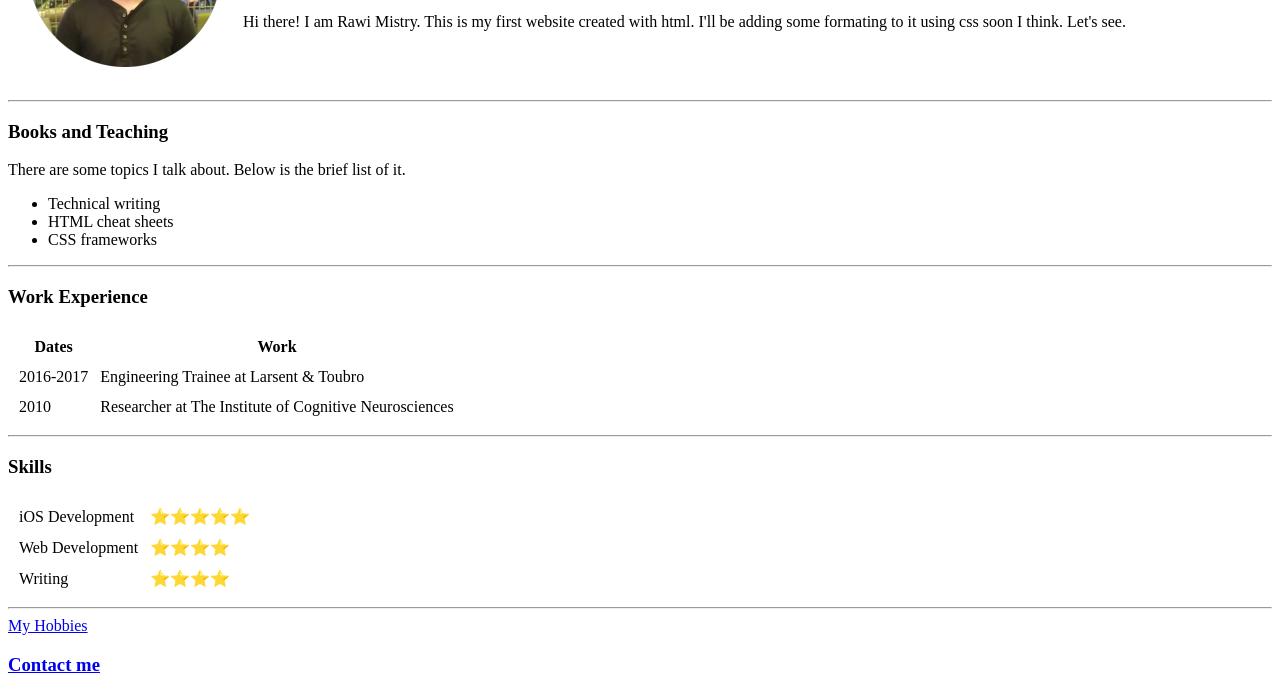
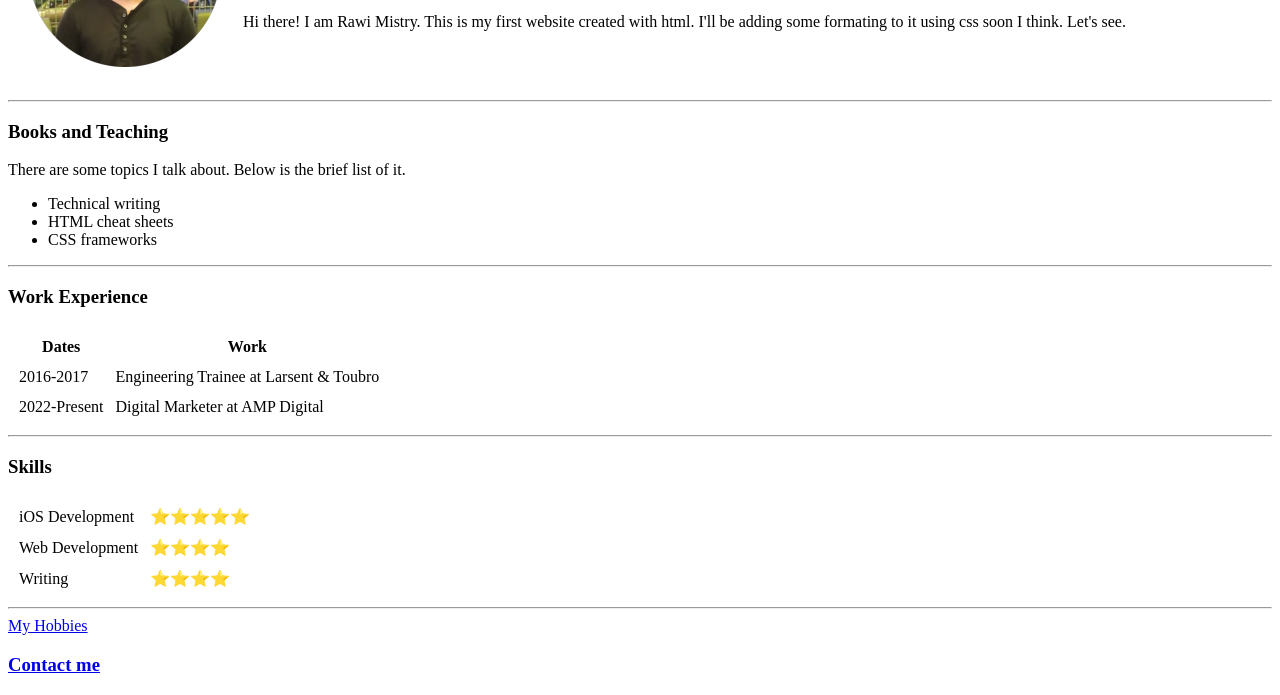
Before and after one commit to rawimistry/CV, a plain HTML site: page index.html in a window 1280 px wide. Shown: the part 154-849 px from the top of the page. Drawn offline with Linux system fonts and the light colour scheme.

Commit message:
Updated work experience

```diff
--- a/index.html
+++ b/index.html
@@ -40,8 +40,8 @@
                 <td>Engineering Trainee at Larsent & Toubro</td>
             </tr>
             <tr>
-                <td>2010</td>
-                <td>Researcher at The Institute of Cognitive Neurosciences</td>
+                <td>2022-Present</td>
+                <td>Digital Marketer at AMP Digital</td>
             </tr>
         </tbody>
     </table>
```
